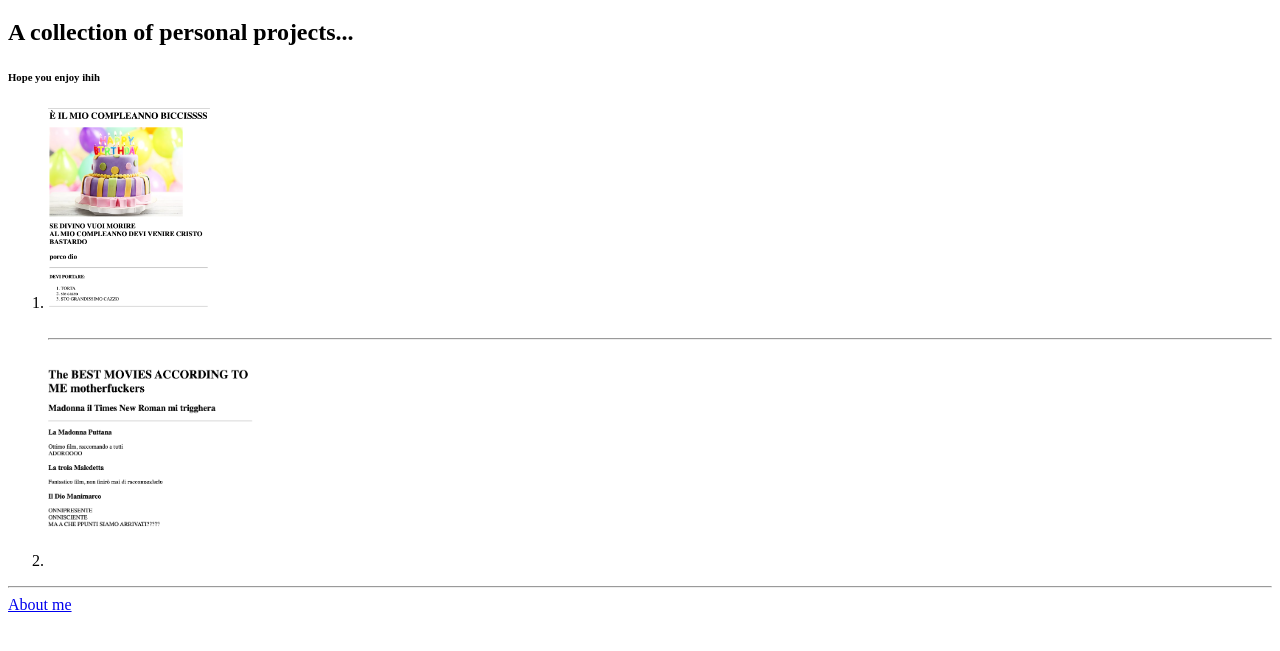
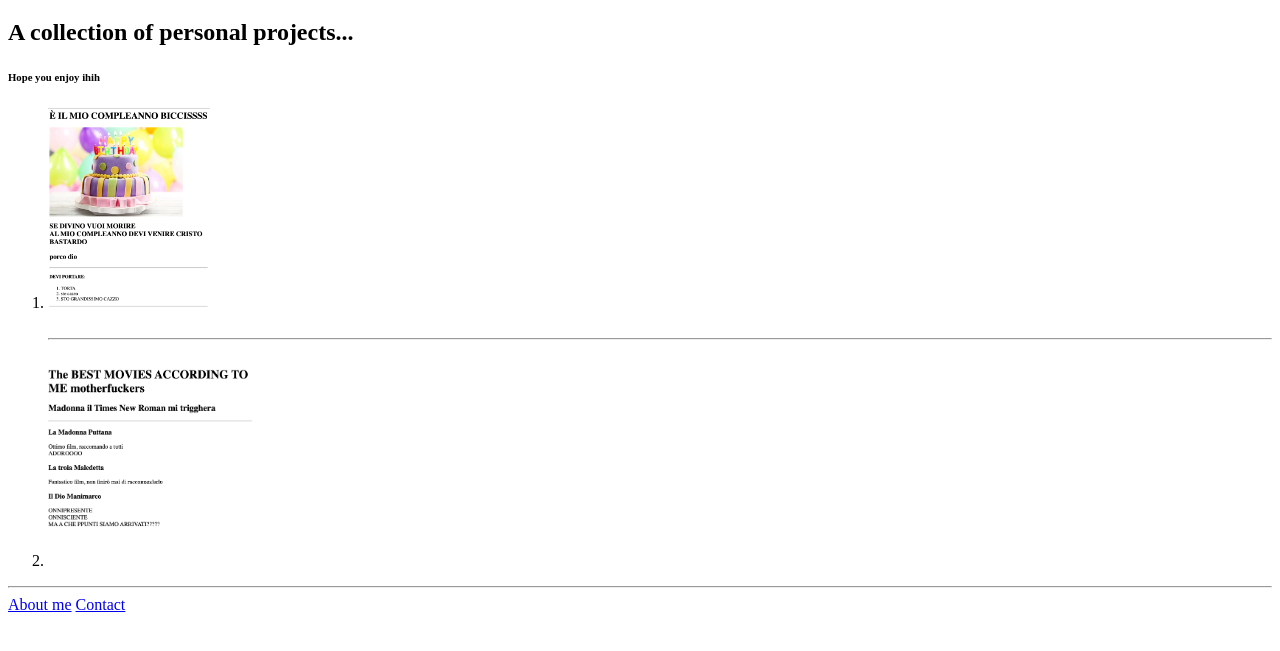
Before and after one commit to SEATSforDEPARTURE/portfolio, a plain HTML site: page index.html in a window 1280 px wide. Shown: the part 61-712 px from the top of the page. Drawn offline with Linux system fonts and the light colour scheme.

Commit message:
Update index.html

```diff
--- a/index.html
+++ b/index.html
@@ -20,14 +20,6 @@
 
     <hr />
     <a href="./public/about.html">About me</a>
+    <a href="./public/contact.html">Contact</a>
 </body>
 </html>
-<!-- TODO 2: Add Your previous projects' HTML into the public folder -->
-<!-- TODO 3: Take screenshots of your project previews and add the images to the images folder -->
-<!-- TODO 4: Add titles/subtitles etc. -->
-<!-- TODO 5: Add a link to the project pages -->
-<!-- TODO 6: Add images to show the project previews
-HINT for TODO 6: You can use the height attribute set to 200 to make the image smaller:
-https://developer.mozilla.org/en-US/docs/Web/HTML/Element/img#attr-height -->
-
-<!-- TODO 7: Add the Contact Me and About Me page links -->
```
